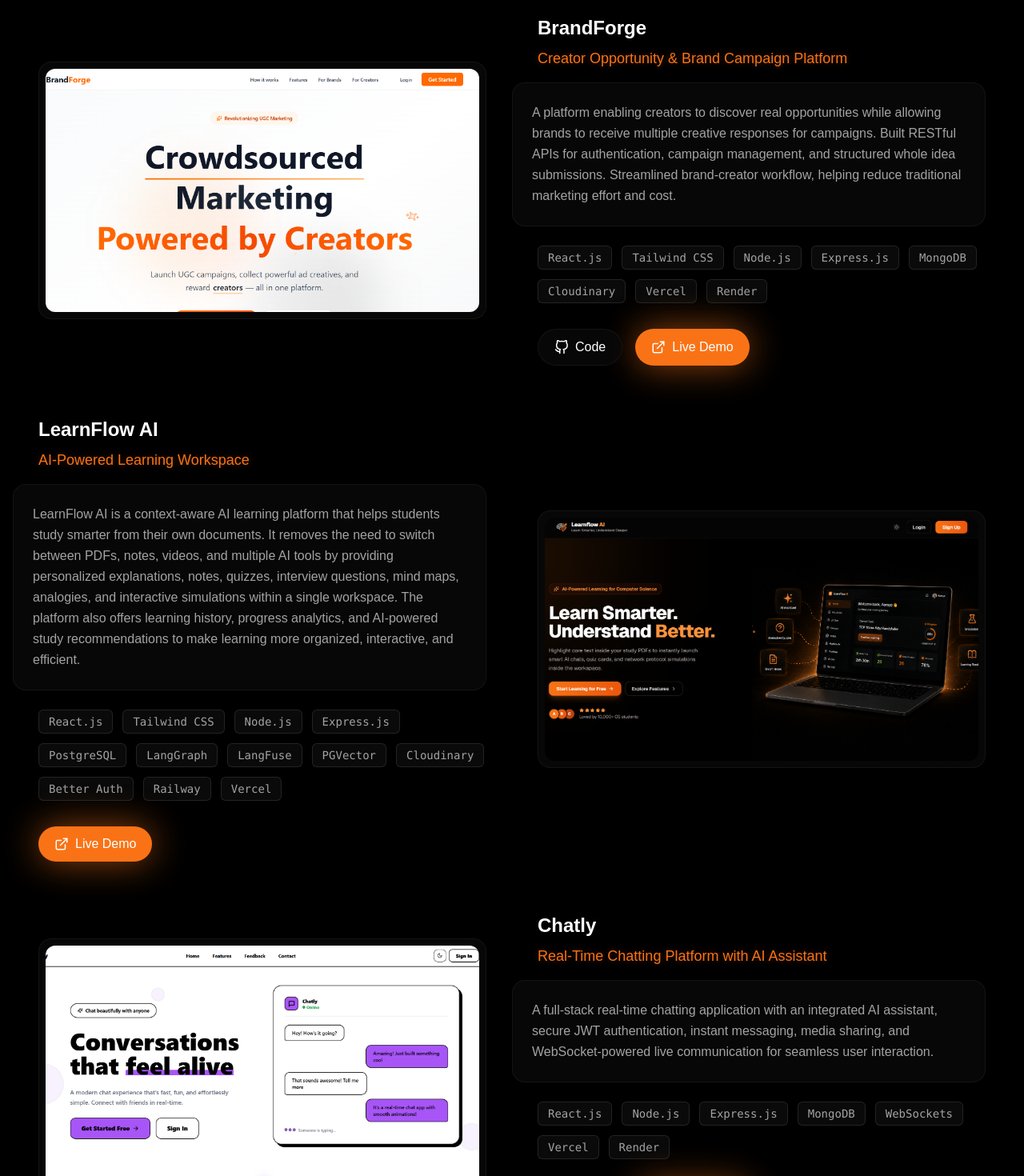
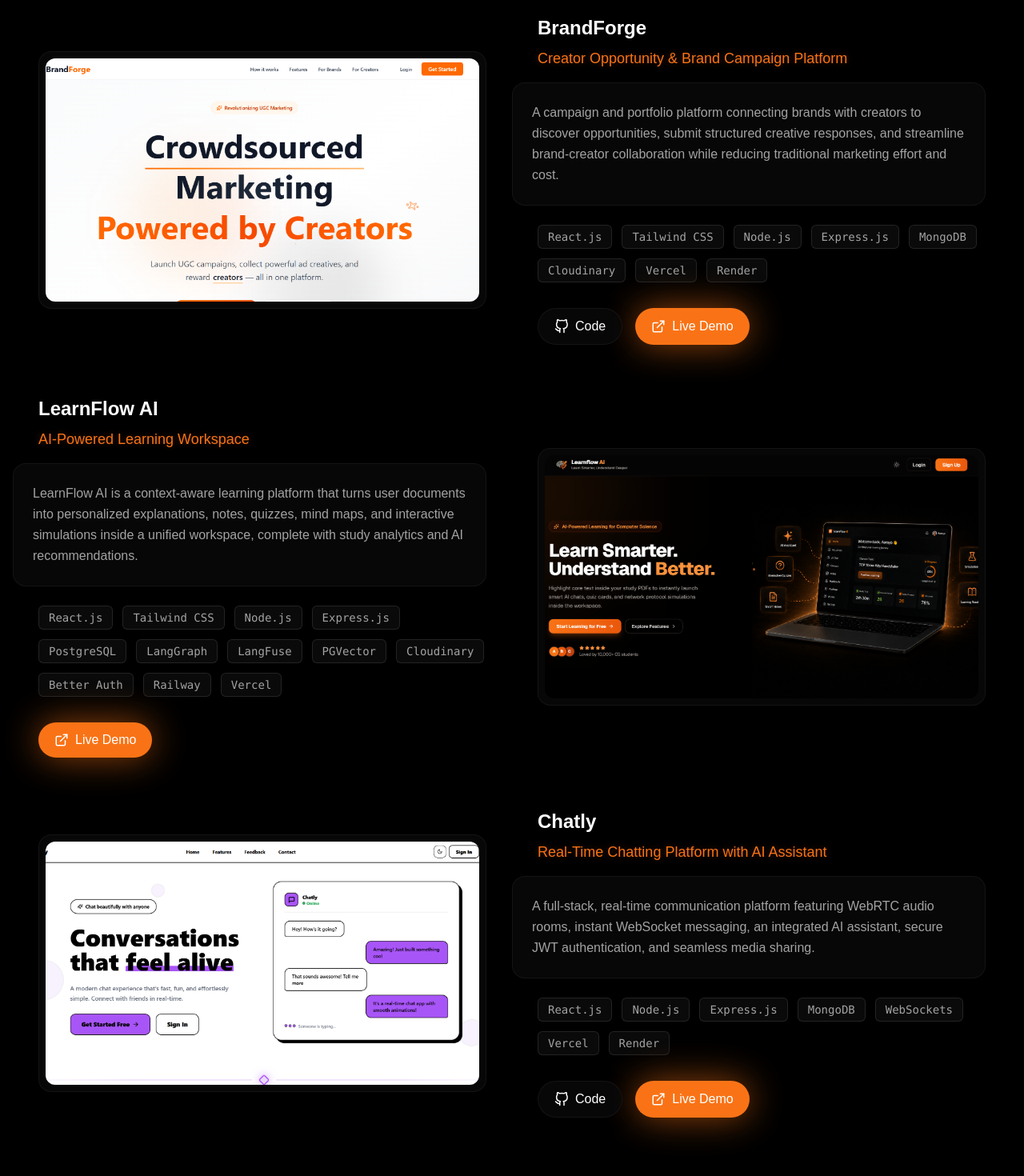
Before and after one commit to RohitChintalapudi/rohit_portfolio, a React (Vite) app: page / in a window 1280 px wide. Shown: the part 1980-3450 px from the top of the page at 80% size. Built offline with nearby package versions, Linux system fonts and the light colour scheme.

Commit message:
Refine project descriptions in Projects.jsx
Updated project descriptions for clarity and conciseness.

```diff
--- a/src/components/Projects.jsx
+++ b/src/components/Projects.jsx
@@ -11,7 +11,7 @@ const Projects = () => {
       title: "BrandForge",
       subtitle: "Creator Opportunity & Brand Campaign Platform",
       description:
-        "A platform enabling creators to discover real opportunities while allowing brands to receive multiple creative responses for campaigns. Built RESTful APIs for authentication, campaign management, and structured whole idea submissions. Streamlined brand-creator workflow, helping reduce traditional marketing effort and cost.",
+        "A campaign and portfolio platform connecting brands with creators to discover opportunities, submit structured creative responses, and streamline brand-creator collaboration while reducing traditional marketing effort and cost.",
       tech: ["React.js", "Tailwind CSS", "Node.js", "Express.js", "MongoDB", "Cloudinary", "Vercel", "Render"],
       github: "https://github.com/RohitChintalapudi/BrandForge_backend",
       live: "https://brand-forge-landingpage.vercel.app/",
@@ -21,7 +21,7 @@ const Projects = () => {
       title: "LearnFlow AI",
       subtitle: "AI-Powered Learning Workspace",
       description:
-        "LearnFlow AI is a context-aware AI learning platform that helps students study smarter from their own documents. It removes the need to switch between PDFs, notes, videos, and multiple AI tools by providing personalized explanations, notes, quizzes, interview questions, mind maps, analogies, and interactive simulations within a single workspace. The platform also offers learning history, progress analytics, and AI-powered study recommendations to make learning more organized, interactive, and efficient.",
+        "LearnFlow AI is a context-aware learning platform that turns user documents into personalized explanations, notes, quizzes, mind maps, and interactive simulations inside a unified workspace, complete with study analytics and AI recommendations.",
       tech: [
         "React.js",
         "Tailwind CSS",
@@ -44,7 +44,7 @@ const Projects = () => {
       title: "Chatly",
       subtitle: "Real-Time Chatting Platform with AI Assistant",
       description:
-        "A full-stack real-time chatting application with an integrated AI assistant, secure JWT authentication, instant messaging, media sharing, and WebSocket-powered live communication for seamless user interaction.",
+        "A full-stack, real-time communication platform featuring WebRTC audio rooms, instant WebSocket messaging, an integrated AI assistant, secure JWT authentication, and seamless media sharing.",
       tech: ["React.js", "Node.js", "Express.js", "MongoDB", "WebSockets", "Vercel", "Render"],
       github: "https://github.com/RohitChintalapudi/Chatly",
       live: "https://chatly-k5p7.onrender.com/",
```
